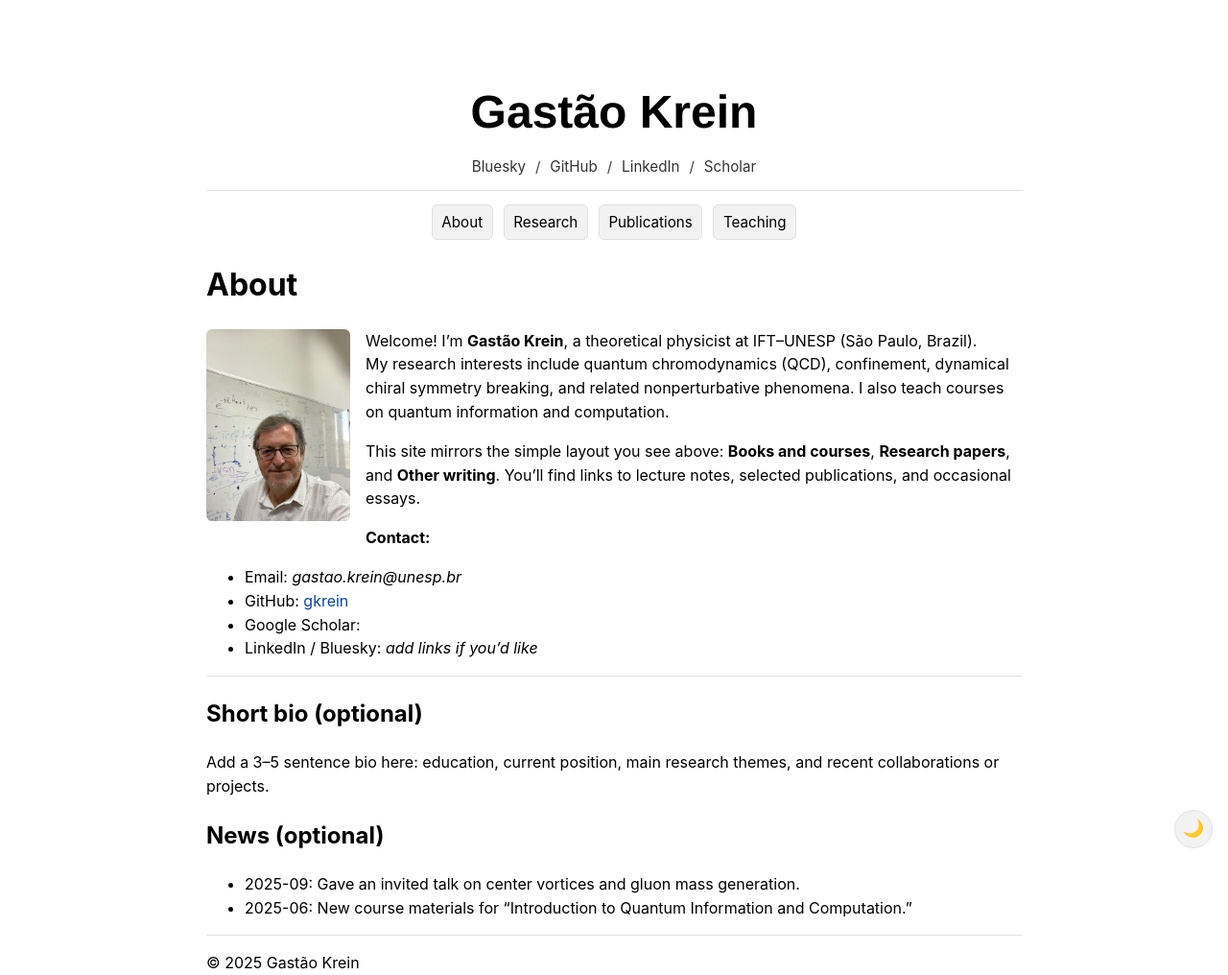
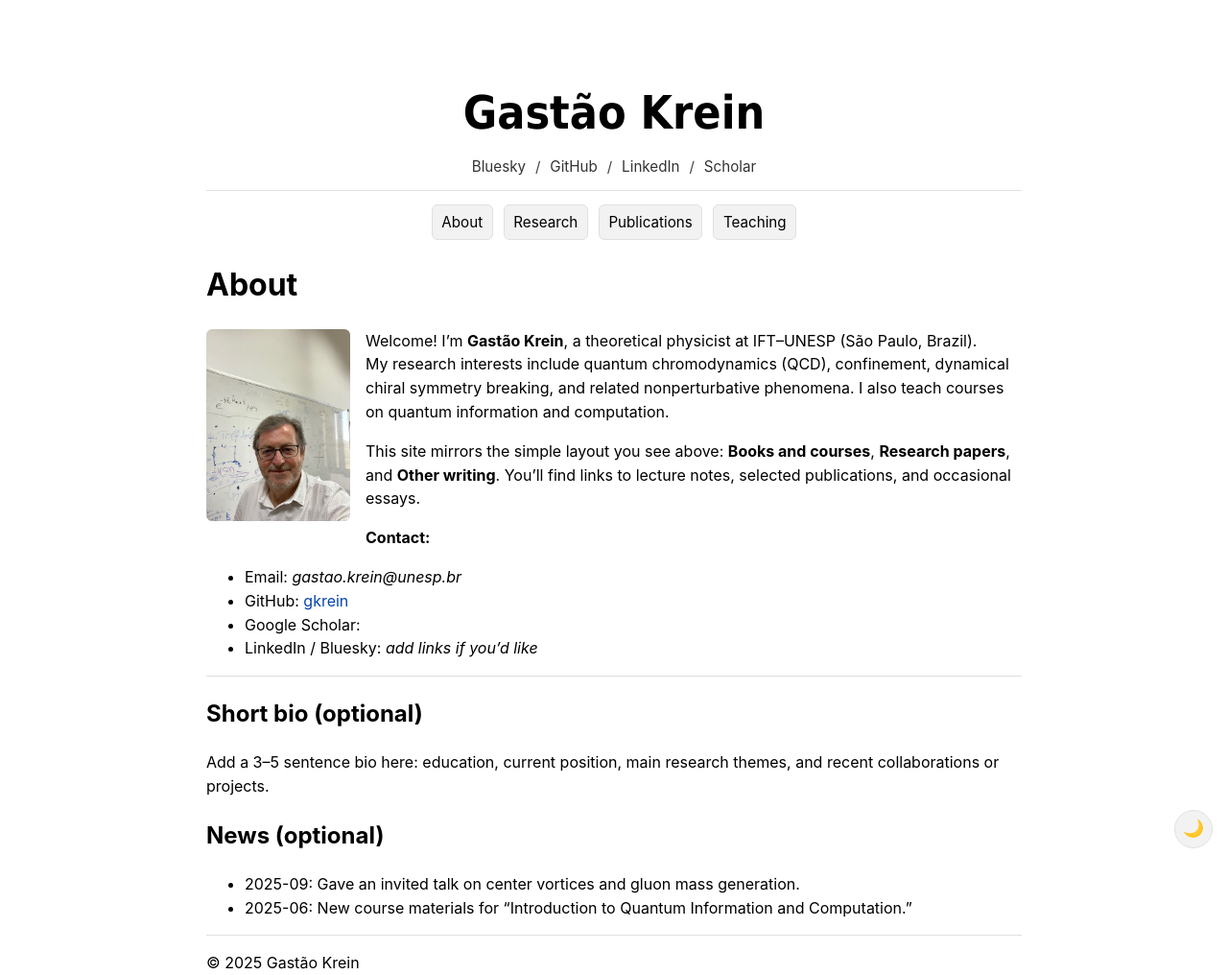
Before and after one commit to gkrein/gkrein.github.io, a Jekyll site: the page built from index.md, in a window 1280 px wide. Shown: the whole page at 96% size. Built offline with Jekyll 4.4.1, drawn with Linux system fonts in a browser that asks for light colours.

Commit message:
Update site.css

```diff
--- a/assets/css/site.css
+++ b/assets/css/site.css
@@ -39,7 +39,7 @@ a:hover { text-decoration: underline; }
 
 /* Masthead: centered name + centered social links */
 .masthead { text-align: center; margin-bottom: 0.75rem; }
-.masthead h1 { font-family: Helvetica, Georgia, serif; font-size: 3.0rem; margin-top: 5rem; margin-bottom: 0.5rem; font-weight: 600; }
+.masthead h1 { font-family: Tahoma, Helvetica, Georgia, serif; font-size: 3.0rem; margin-top: 5rem; margin-bottom: 0.5rem; font-weight: 600; }
 .masthead .social { font-size: 0.95rem; color: var(--muted-text); }
 .masthead .social a { color: var(--text-color); opacity: 0.8; }
 .masthead .social a:hover { opacity: 1; text-decoration: underline; }
```
